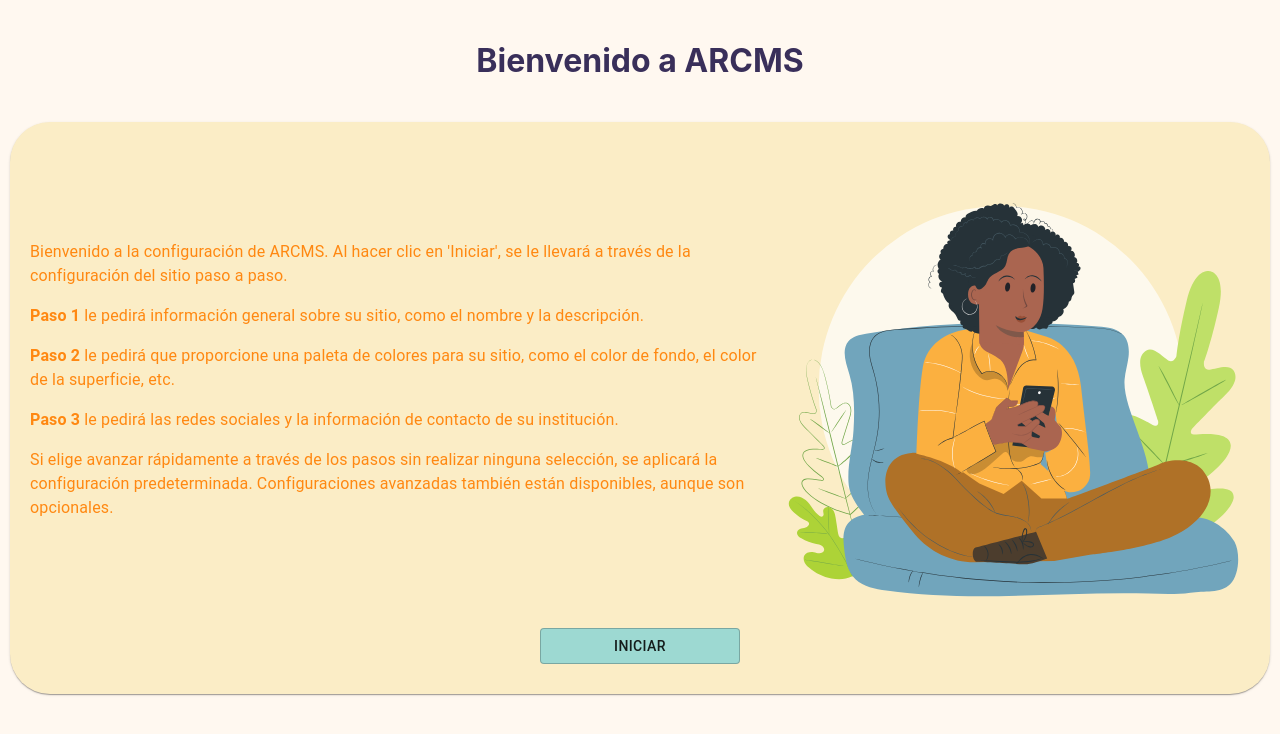
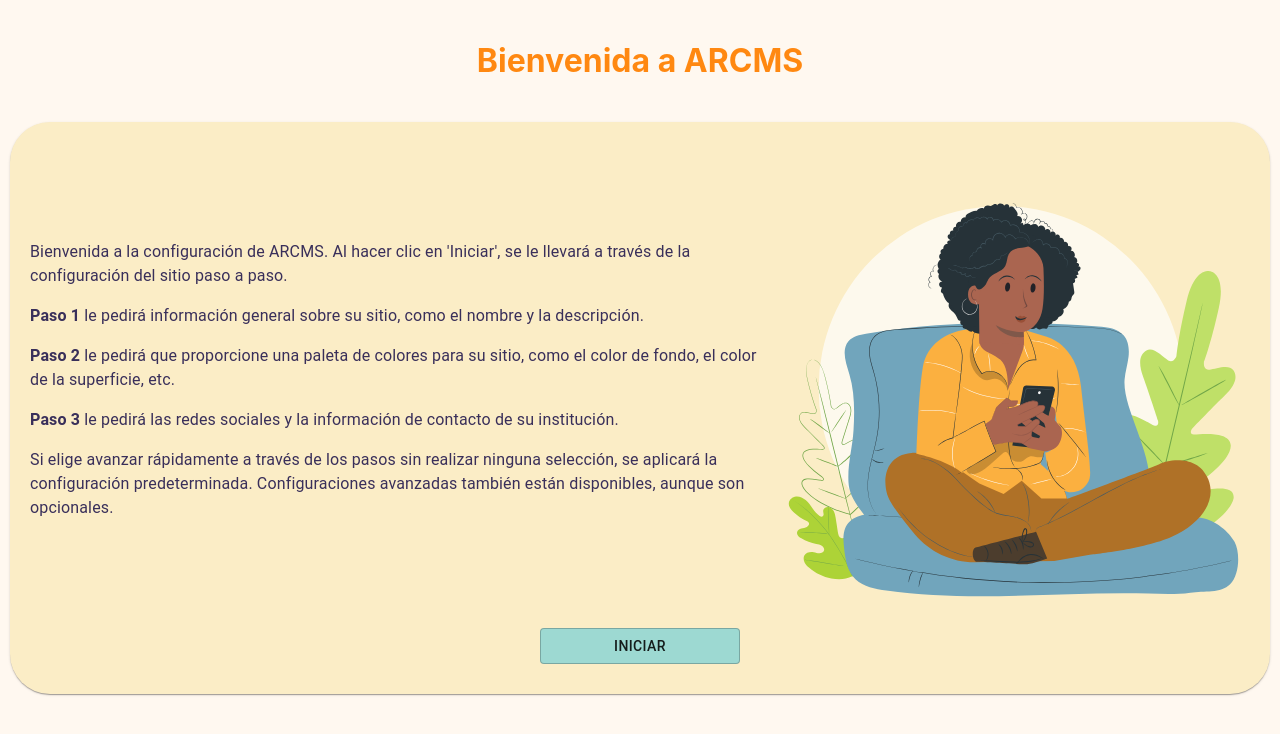
Before and after one commit to renegng/arcms_fe, a React (Create React App) app: page / in a window 1280 px wide. Shown: the top 734 px of the page. Built offline with nearby package versions, Linux system fonts and the light colour scheme.

Commit message:
title change

```diff
--- a/src/components/Home.jsx
+++ b/src/components/Home.jsx
@@ -42,7 +42,7 @@ const styles = {
   descText: {
     display: 'flex',
     alignItems: 'center',
-    color: '#FF8811'
+    color: '#392F5A'
   }
 
 }
@@ -54,11 +54,11 @@ const Home = ({classes}) => {
   return (
       <div className={classes.root}>
 
-        <h1 style={{color: '#392F5A'}}>Bienvenido a ARCMS</h1>
+        <h1 style={{color: '#FF8811'}}>Bienvenida a ARCMS</h1>
         <Card className={classes.description} variant="elevation">
           <Typography className={classes.descText}>
             <div style={{textAlign: 'left', padding: '10px 0 10px 10px'}}>
-            <p>Bienvenido a la configuración de ARCMS. Al hacer clic en 'Iniciar', se le llevará a través de la configuración del sitio paso a paso.</p>
+            <p>Bienvenida a la configuración de ARCMS. Al hacer clic en 'Iniciar', se le llevará a través de la configuración del sitio paso a paso.</p>
 
             <p><b>Paso 1</b> le pedirá información general sobre su sitio, como el nombre y la descripción.</p>
 
```
